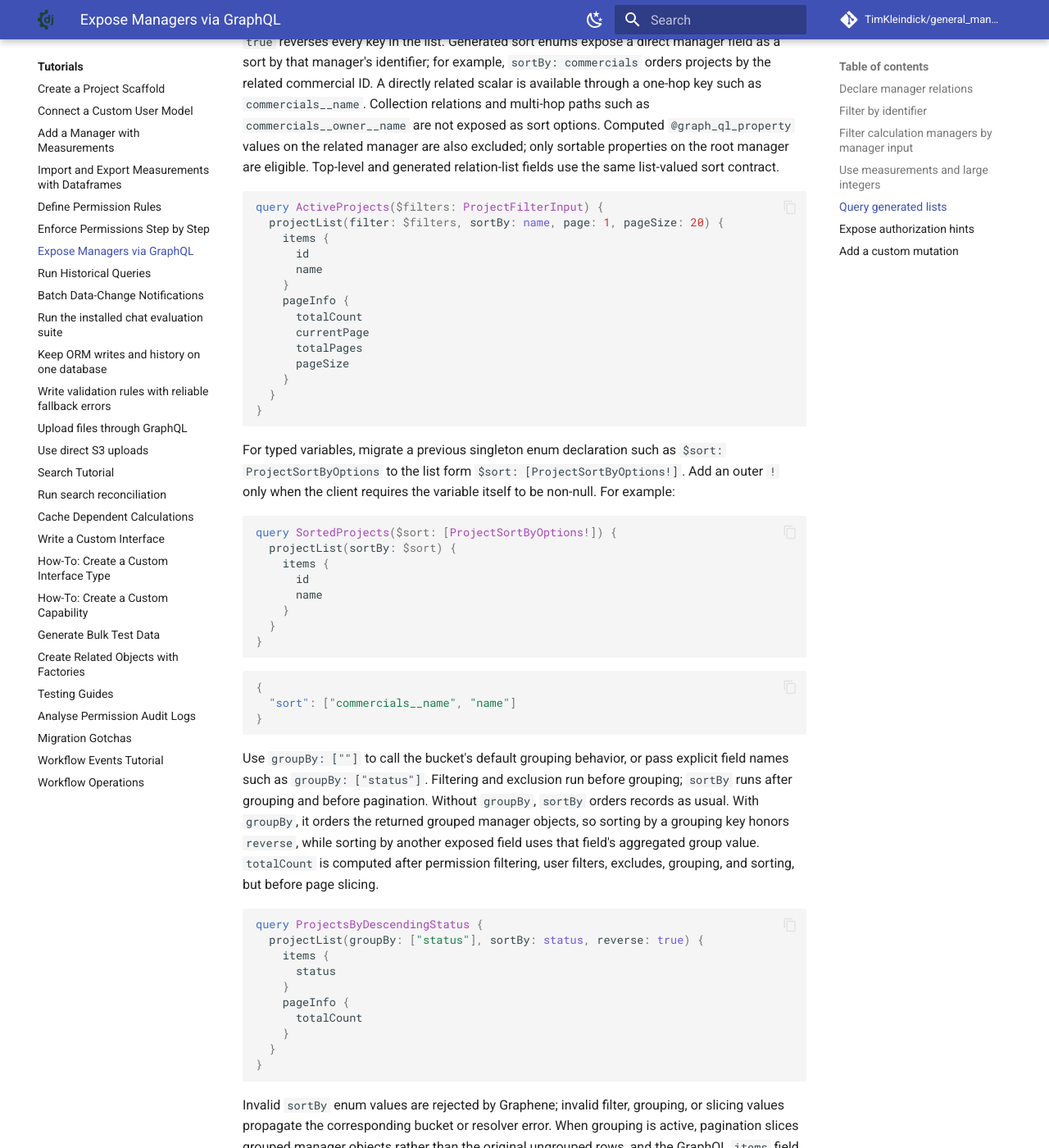
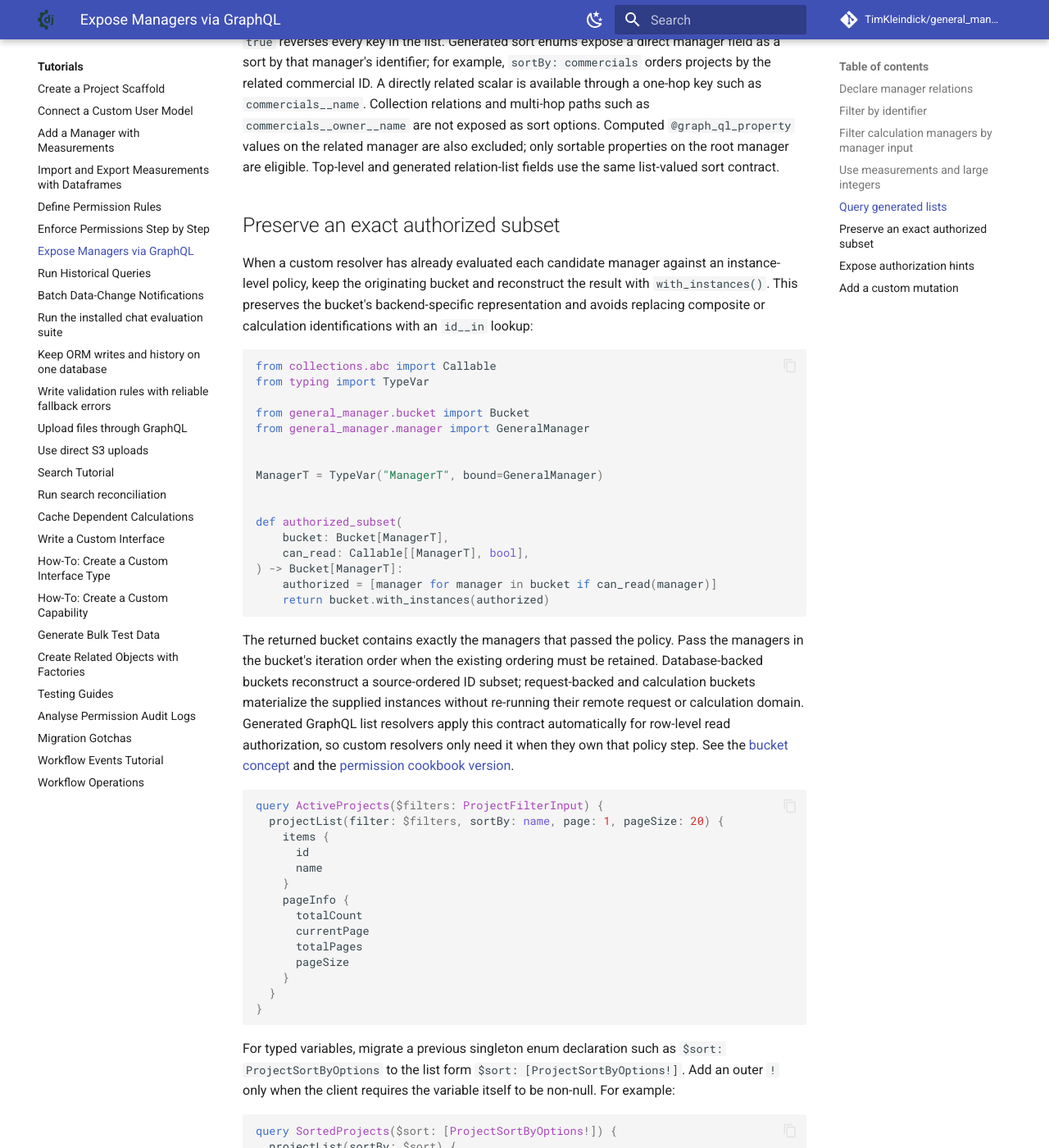
Before and after one commit to TimKleindick/general_manager, an MkDocs documentation site: the page built from docs/howto/expose_via_graphql.md, in a window 1280 px wide and 1400 px high, scrolled down 3423 px. Shown: the whole window at 82% size. Built offline with MkDocs 1.6.1 and Material for MkDocs 9.7.7, drawn with Linux system fonts in a browser that asks for light colours; comment, search, counter and statistics services are not loaded.

Commit message:
docs: document exact bucket subsets

````diff
--- a/docs/howto/expose_via_graphql.md
+++ b/docs/howto/expose_via_graphql.md
@@ -168,6 +168,43 @@ as `commercials__owner__name` are not exposed as sort options. Computed
 sortable properties on the root manager are eligible. Top-level and generated
 relation-list fields use the same list-valued sort contract.
 
+## Preserve an exact authorized subset
+
+When a custom resolver has already evaluated each candidate manager against an
+instance-level policy, keep the originating bucket and reconstruct the result
+with `with_instances()`. This preserves the bucket's backend-specific
+representation and avoids replacing composite or calculation identifications
+with an `id__in` lookup:
+
+```python
+from collections.abc import Callable
+from typing import TypeVar
+
+from general_manager.bucket import Bucket
+from general_manager.manager import GeneralManager
+
+
+ManagerT = TypeVar("ManagerT", bound=GeneralManager)
+
+
+def authorized_subset(
+    bucket: Bucket[ManagerT],
+    can_read: Callable[[ManagerT], bool],
+) -> Bucket[ManagerT]:
+    authorized = [manager for manager in bucket if can_read(manager)]
+    return bucket.with_instances(authorized)
+```
+
+The returned bucket contains exactly the managers that passed the policy. Pass
+the managers in the bucket's iteration order when the existing ordering must be
+retained. Database-backed buckets reconstruct a source-ordered ID subset;
+request-backed and calculation buckets materialize the supplied instances
+without re-running their remote request or calculation domain. Generated
+GraphQL list resolvers apply this contract automatically for row-level read
+authorization, so custom resolvers only need it when they own that policy step.
+See the [bucket concept](../concepts/models_entities.md#buckets) and the
+[permission cookbook version](../examples/permission_cookbook.md#preserve-an-authorized-bucket-subset).
+
 ```graphql
 query ActiveProjects($filters: ProjectFilterInput) {
   projectList(filter: $filters, sortBy: name, page: 1, pageSize: 20) {
````
Also changed, not shown: docs/api/core.md (+21 -0 lines), docs/concepts/models_entities.md (+12 -0 lines), docs/examples/permission_cookbook.md (+33 -0 lines).
